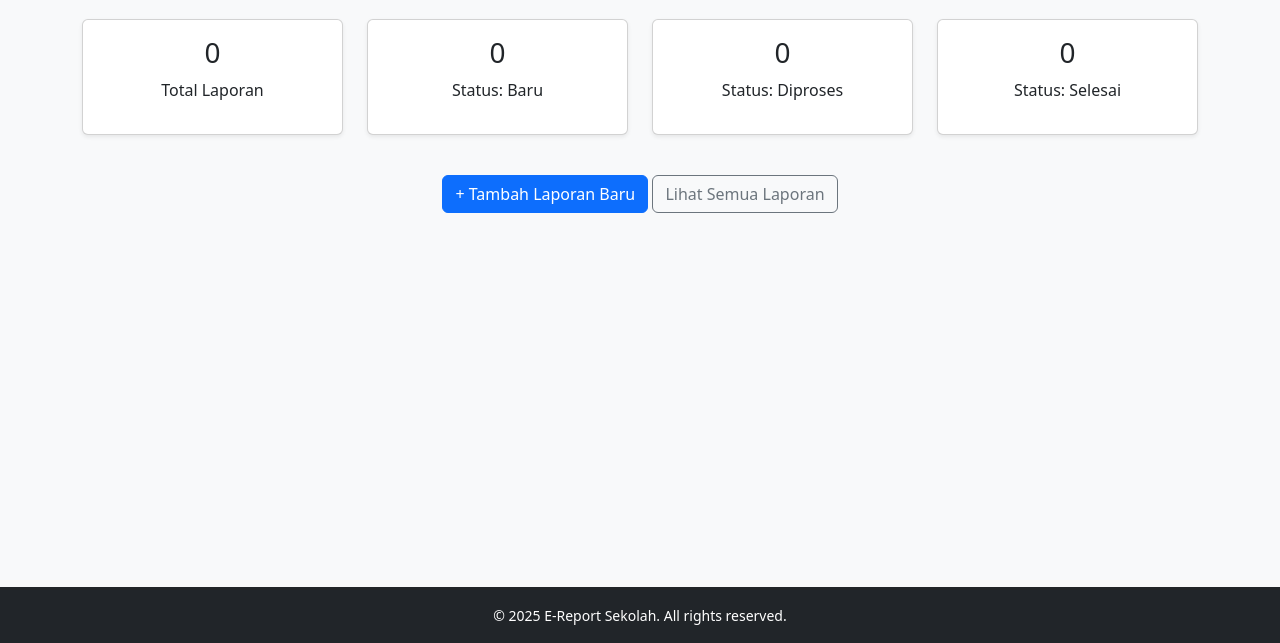
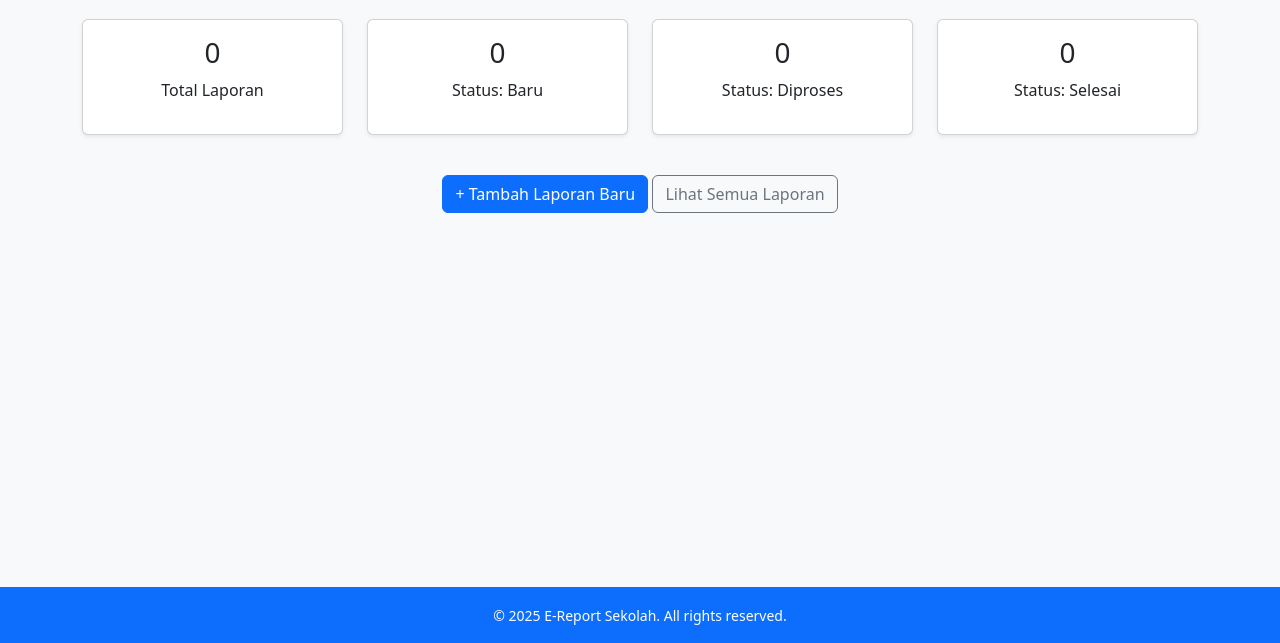
Before and after one commit to alvino-rhasya/E-Report2, a plain HTML site: page index.html in a window 1280 px wide. Shown: the part 157-800 px from the top of the page. Drawn offline with nearby package versions, Linux system fonts and the light colour scheme.

Commit message:
footer color

```diff
--- a/index.html
+++ b/index.html
@@ -76,7 +76,7 @@
     <a href="reports.html" class="btn btn-outline-secondary">Lihat Semua Laporan</a>
   </div>
 </main>
-<footer class="bg-dark text-white text-center py-3 sticky-footer">
+<footer class="bg-primary text-white text-center py-3 sticky-footer">
     <div class="container">
       <small>&copy; 2025 E-Report Sekolah. All rights reserved.</small>
     </div>
```
